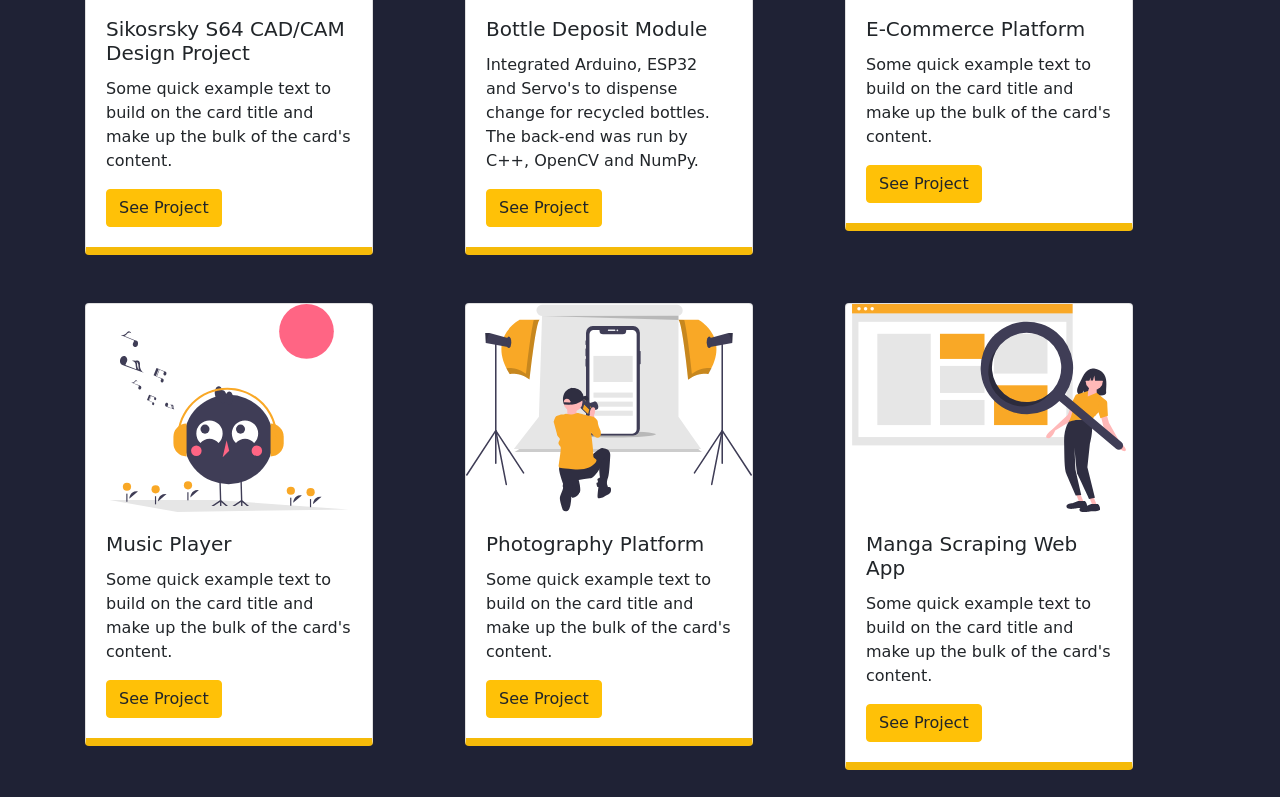
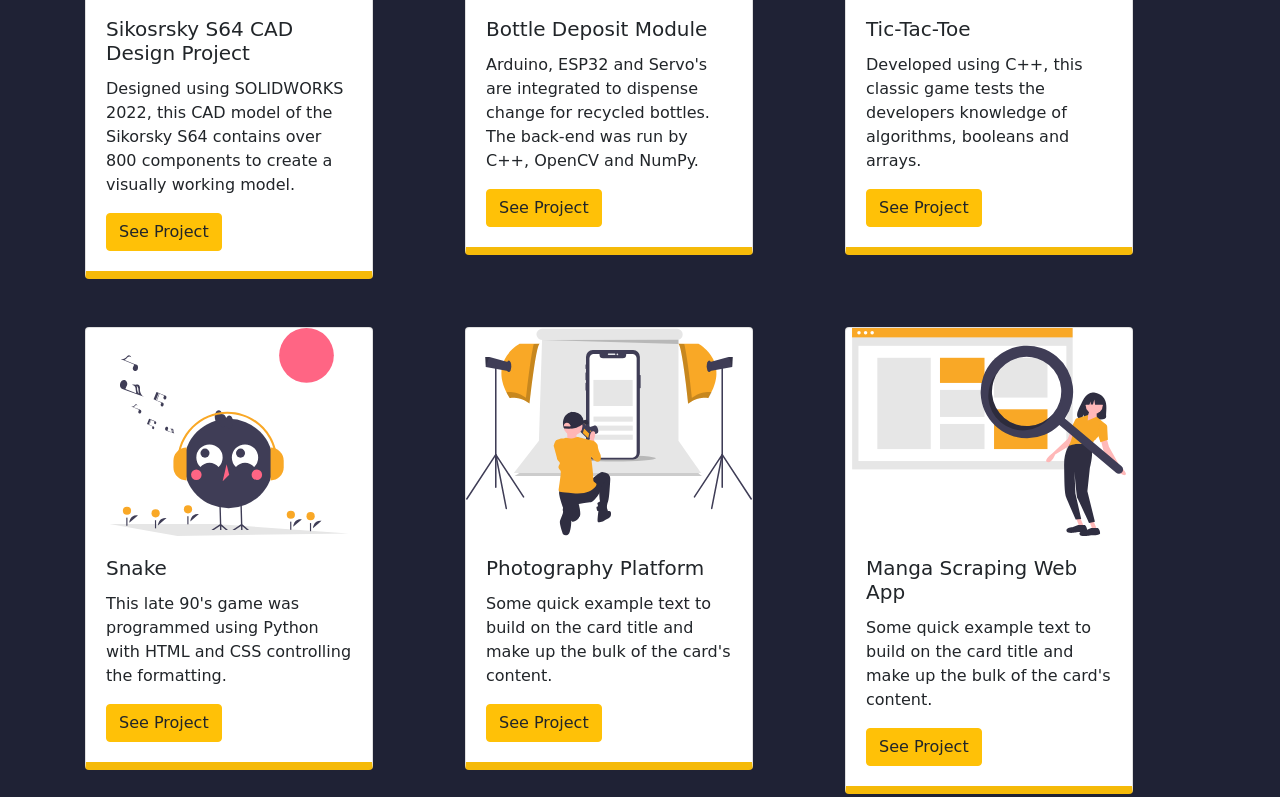
Before and after one commit to moorebis1/moorebis1.github.io, a plain HTML site: page docs/index.html in a window 1280 px wide. Shown: the part 1764-2561 px from the top of the page. Drawn offline with nearby package versions, Linux system fonts and the light colour scheme; a web font is replaced by a local one.

Commit message:
Update index.html

```diff
--- a/docs/index.html
+++ b/docs/index.html
@@ -127,10 +127,9 @@
               alt="..."
             />
             <div class="card-body">
-              <h5 class="card-title">Sikosrsky S64 CAD/CAM Design Project</h5>
+              <h5 class="card-title">Sikosrsky S64 CAD Design Project</h5>
               <p class="card-text">
-                Some quick example text to build on the card title and make up
-                the bulk of the card's content.
+                Designed using SOLIDWORKS 2022, this CAD model of the Sikorsky S64 contains over 800 components to create a visually working model.
               </p>
               <a href="#" class="btn btn-warning">See Project</a>
             </div>
@@ -147,7 +146,7 @@
             <div class="card-body">
               <h5 class="card-title">Bottle Deposit Module</h5>
               <p class="card-text">
-                Integrated Arduino, ESP32 and Servo's to dispense change for recycled bottles. The back-end was run by C++, OpenCV and NumPy.
+                Arduino, ESP32 and Servo's are integrated to dispense change for recycled bottles. The back-end was run by C++, OpenCV and NumPy.
               </p>
               <a href="#" class="btn btn-warning">See Project</a>
             </div>
@@ -162,10 +161,9 @@
               style="height: 13rem;"
             />
             <div class="card-body">
-              <h5 class="card-title">E-Commerce Platform</h5>
+              <h5 class="card-title">Tic-Tac-Toe</h5>
               <p class="card-text">
-                Some quick example text to build on the card title and make up
-                the bulk of the card's content.
+                Developed using C++, this classic game tests the developers knowledge of algorithms, booleans and arrays.
               </p>
               <a href="#" class="btn btn-warning">See Project</a>
             </div>
@@ -180,10 +178,9 @@
               style="height: 13rem;"
             />
             <div class="card-body">
-              <h5 class="card-title">Music Player</h5>
+              <h5 class="card-title">Snake</h5>
               <p class="card-text">
-                Some quick example text to build on the card title and make up
-                the bulk of the card's content.
+                This late 90's game was programmed using Python with HTML and CSS controlling the formatting.
               </p>
               <a href="#" class="btn btn-warning">See Project</a>
             </div>
```
